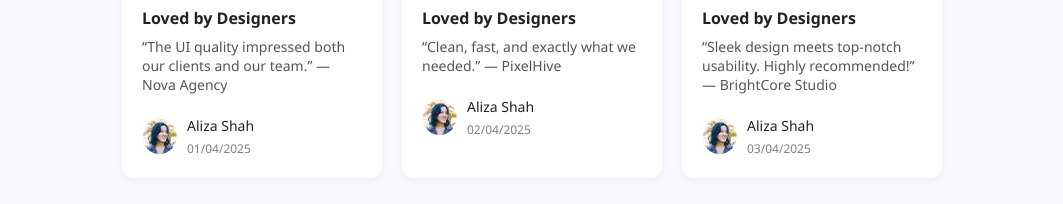
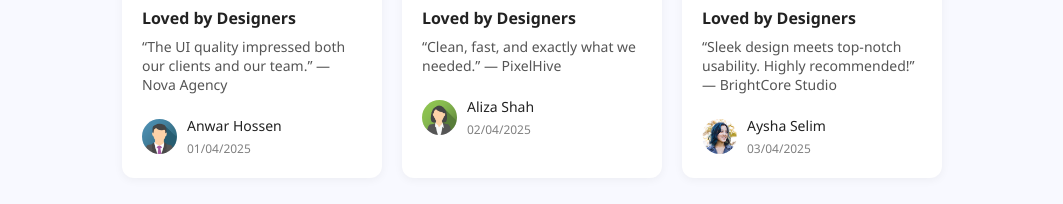
Before and after one commit to arjusultana/my-html-website, a plain HTML site: page index.html in a window 1280 px wide. Shown: the part 1302-1506 px from the top of the page, without its empty margins (108-1171 px from the left). Drawn offline with Linux system fonts and the light colour scheme.

Commit message:
added third commit

```diff
--- a/index.html
+++ b/index.html
@@ -58,9 +58,9 @@
       <p>“The UI quality impressed both our clients and our team.”
 — Nova Agency</p>
       <div class="reviewer">
-        <img src="avatar.png" alt="Reviewer">
+        <img src="avatar1.png" alt="Reviewer">
         <div class="info">
-          <span>Aliza Shah</span><br>
+          <span>Anwar Hossen</span><br>
           <small>01/04/2025</small>
         </div>
       </div>
@@ -77,7 +77,7 @@
       <p>“Clean, fast, and exactly what we needed.”
 — PixelHive</p>
       <div class="reviewer">
-        <img src="avatar.png" alt="Reviewer">
+        <img src="img_avatar3.png" alt="Reviewer">
         <div class="info">
           <span>Aliza Shah</span><br>
           <small>02/04/2025</small>
@@ -98,7 +98,7 @@
       <div class="reviewer">
         <img src="avatar.png" alt="Reviewer">
         <div class="info">
-          <span>Aliza Shah</span><br>
+          <span>Aysha Selim</span><br>
           <small>03/04/2025</small>
         </div>
       </div>
```
Also changed, not shown: avatar1.png (added), avatar2.png (added), img_avatar3.png (added).
